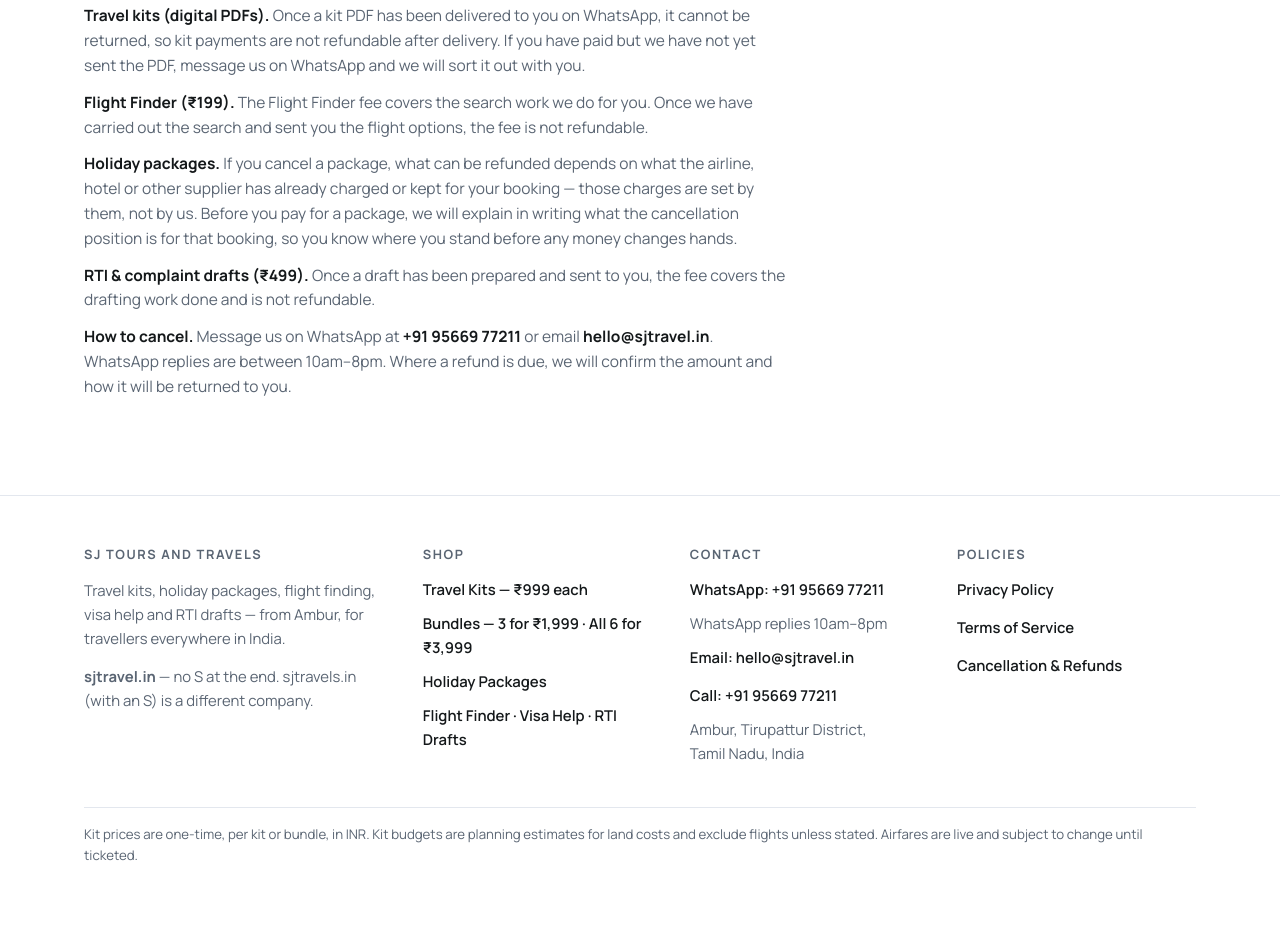
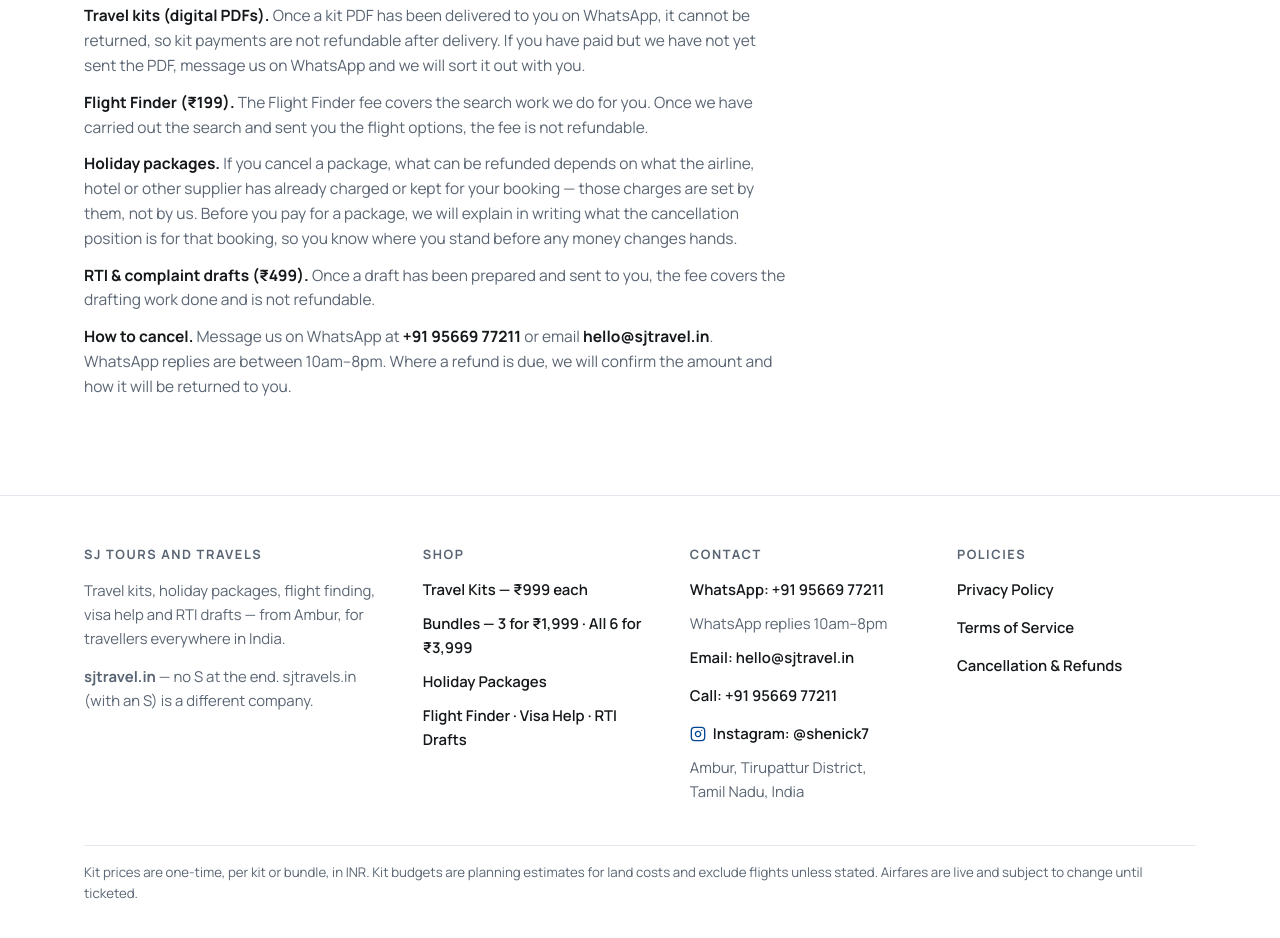
Before and after one commit to Shenick7/Sjtravel, a plain HTML site: page index.html in a window 1280 px wide. Shown: the part 10866-11804 px from the top of the page. Drawn offline with nearby package versions, Linux system fonts and the light colour scheme.

Commit message:
Add Instagram link to footer

```diff
--- a/index.html
+++ b/index.html
@@ -382,8 +382,9 @@
       footer h4 { margin: 0 0 10px; font-size: 0.8rem; letter-spacing: 0.12em; text-transform: uppercase; color: var(--muted); }
       footer p, footer li { font-size: 0.93rem; color: var(--muted); }
       footer ul { list-style: none; margin: 0; padding: 0; display: grid; gap: 6px; }
-      footer a { color: var(--ink); text-decoration: none; font-weight: 600; display: inline-flex; align-items: center; min-height: 2rem; }
+      footer a { color: var(--ink); text-decoration: none; font-weight: 600; display: inline-flex; align-items: center; gap: 7px; min-height: 2rem; }
       footer a:hover { color: var(--accent); }
+      footer a .ig-icon { width: 16px; height: 16px; flex: 0 0 auto; color: var(--accent); }
       .foot-note { grid-column: 1 / -1; border-top: 1px solid var(--line); padding-top: 16px; font-size: 0.83rem; color: var(--muted); }
 
       .wa-float {
@@ -1258,6 +1259,7 @@
             <li>WhatsApp replies 10am–8pm</li>
             <li><a href="mailto:hello@sjtravel.in">Email: hello@sjtravel.in</a></li>
             <li><a href="tel:+919566977211">Call: +91 95669 77211</a></li>
+            <li><a href="https://instagram.com/shenick7" target="_blank" rel="noopener"><svg class="ig-icon" viewBox="0 0 24 24" fill="none" stroke="currentColor" stroke-width="2" stroke-linecap="round" stroke-linejoin="round" aria-hidden="true"><rect width="20" height="20" x="2" y="2" rx="5" ry="5"/><path d="M16 11.37A4 4 0 1 1 12.63 8 4 4 0 0 1 16 11.37z"/><line x1="17.5" x2="17.51" y1="6.5" y2="6.5"/></svg>Instagram: @shenick7</a></li>
             <li>Ambur, Tirupattur District,<br />Tamil Nadu, India</li>
           </ul>
         </div>
```
Also changed, not shown: flights.html (+1 -0 lines).
